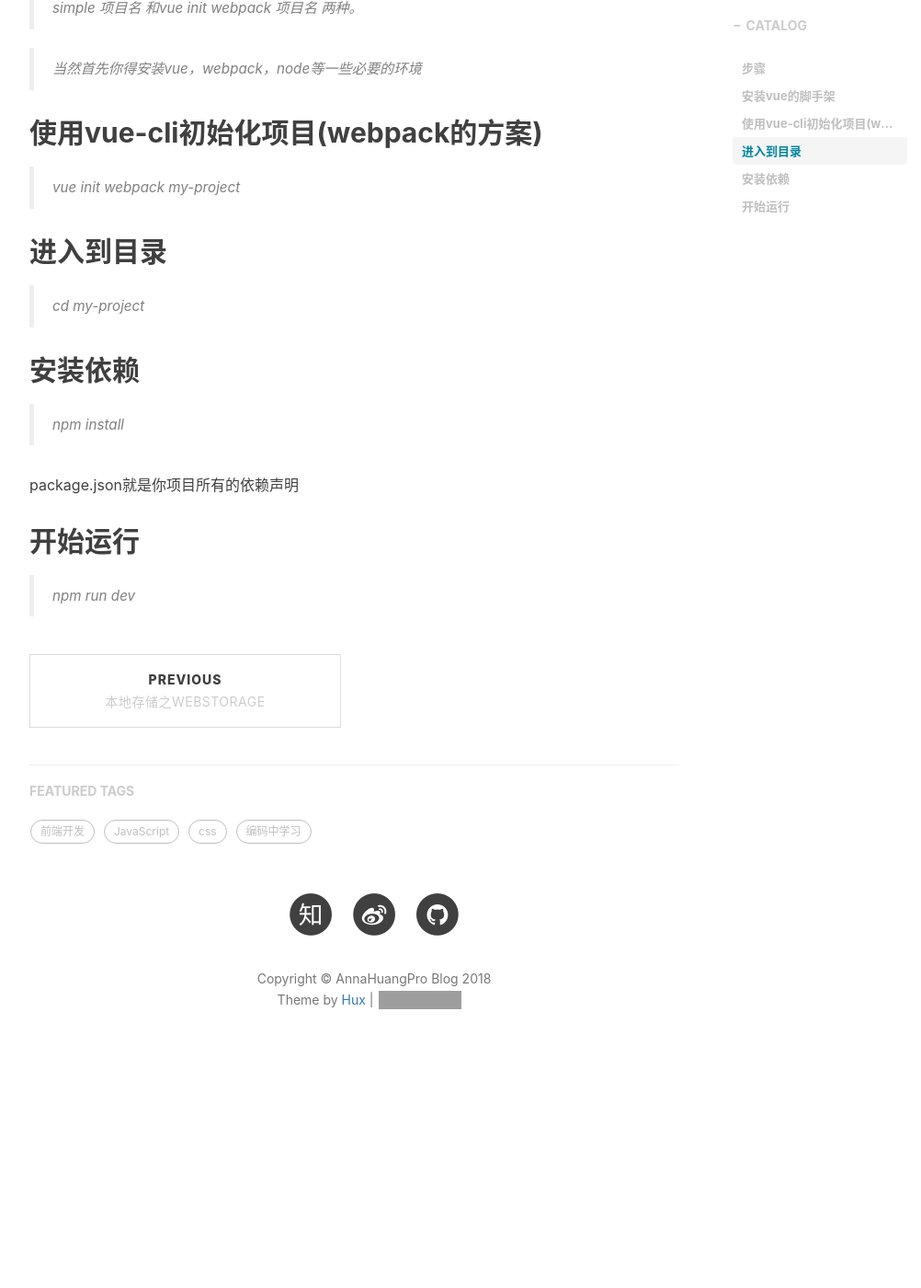
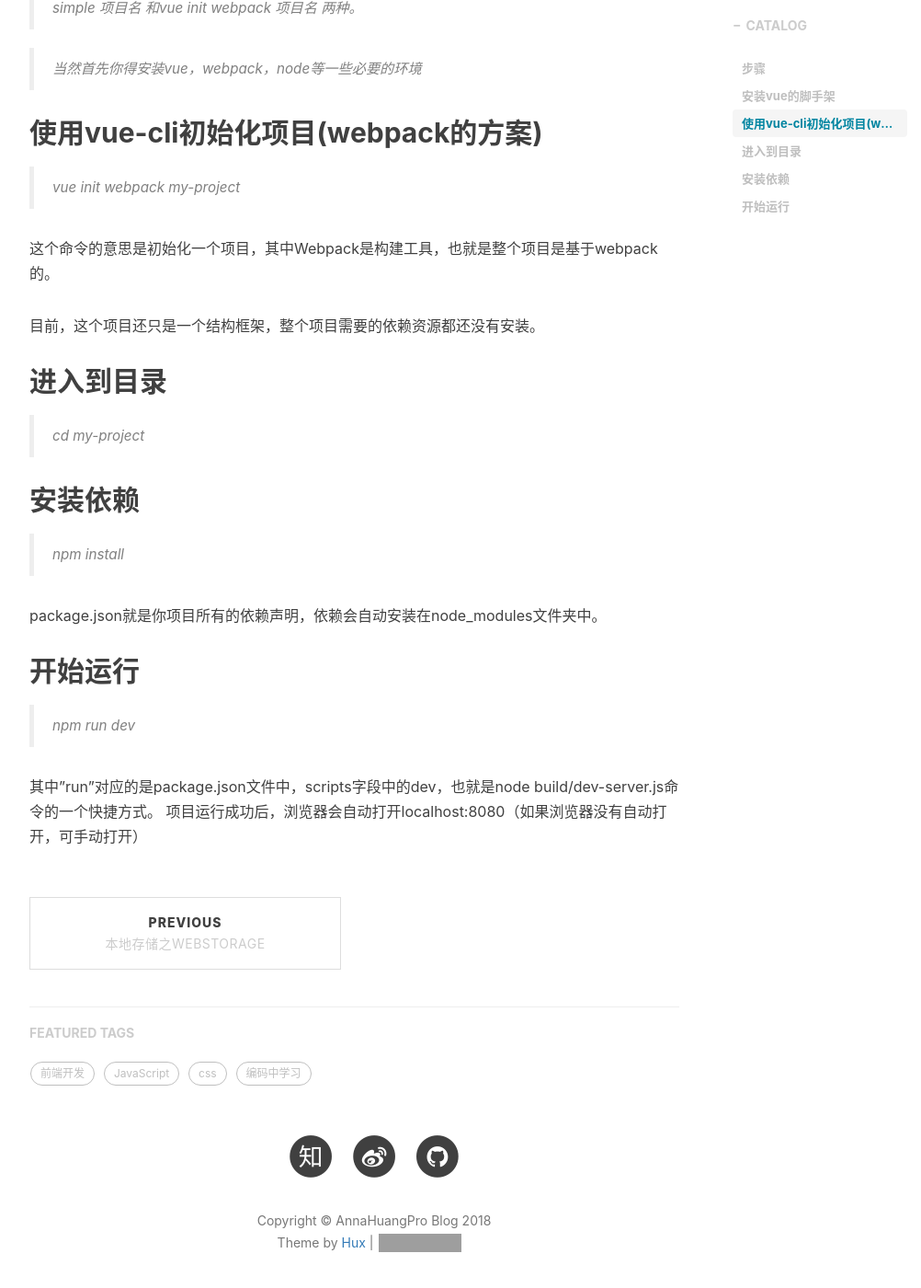
Before and after one commit to AnnaHuangPro/AnnaHuangPro.github.io, a Jekyll site: the page built from _posts/2018-07-10-vuejs-development-environment-build.md, in a window 1280 px wide and 1400 px high, scrolled down 736 px. Shown: the whole window at 92% size, without its empty margins (233-1235 px from the left). Built offline with Jekyll 4.4.1, drawn with Linux system fonts in a browser that asks for light colours; nearby versions of some CDN libraries; comment, search, counter and statistics services are not loaded; before the commit the page ends 1927 px from its top, so only the background shows below that; grey boxes are pictures that could not be loaded.

Commit message:
vue项目开发环境的搭建

```diff
--- a/_posts/2018-07-10-vuejs-development-environment-build.md
+++ b/_posts/2018-07-10-vuejs-development-environment-build.md
@@ -25,6 +25,10 @@ npm install -g vue-cli
 
 > vue init webpack my-project
 
+这个命令的意思是初始化一个项目，其中Webpack是构建工具，也就是整个项目是基于webpack的。
+
+目前，这个项目还只是一个结构框架，整个项目需要的依赖资源都还没有安装。
+
 ## 进入到目录
 
 > cd my-project
@@ -33,8 +37,11 @@ npm install -g vue-cli
 
 > npm install
 
-package.json就是你项目所有的依赖声明
+package.json就是你项目所有的依赖声明，依赖会自动安装在node_modules文件夹中。
 
 ## 开始运行
 
 > npm run dev
+
+其中"run"对应的是package.json文件中，scripts字段中的dev，也就是node build/dev-server.js命令的一个快捷方式。
+项目运行成功后，浏览器会自动打开localhost:8080（如果浏览器没有自动打开，可手动打开）
```
Also changed, not shown: portfolio/images/vue-page.png (added).
